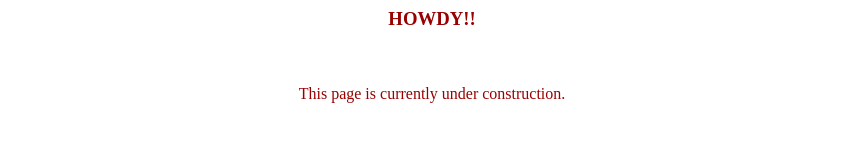
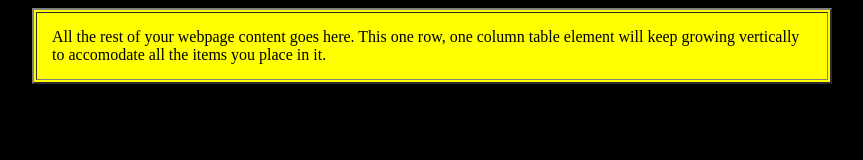
Before and after one commit to Ma6onater/Istm210Website, a plain HTML site: page index.html in a window 1280 px wide. Shown: the whole page, without its empty margins (208-1071 px from the left). Drawn offline with Linux system fonts and the light colour scheme.

Commit message:
Update index.html

```diff
--- a/index.html
+++ b/index.html
@@ -1,19 +1,24 @@
 <!DOCTYPE HTML PUBLIC "-//W3C//DTD HTML 4.01 Transitional//EN">
 <html>
 <head>
-<title>TEST</title>
-<meta http-equiv="Content-Type" content="text/html; charset=iso-8859-1">
+<html>
+<head>
+<title>T Phinney home page</title>
+<!-- created by: T Phinney sections 501-503 Spring 2018 -->
+
 </head>
 
-<body>
-<table width="100%" border="0" cellspacing="0" cellpadding="0">
-  <tr>
-    <td align="center"><h3><font color="#990000">HOWDY!!</font></h3></td>
-  </tr>
-  <tr>
-    <td align="center"><font color="#990000"><br><br>This page is currently under construction.</font></td>
-  </tr>
+<body bgcolor="#00000">
+
+<table bgcolor="#ffff00" border="2" align="center" width = "800px" cellpadding="15px">
+<tr>
+<td>
+<p>  All the rest of your webpage content goes here.  This one row, one column table element will keep growing vertically to accomodate all the items you place in it.</p>
+</td>
+</tr>
 </table>
+</body>
 
+</html
 </body>
 </html>
```
